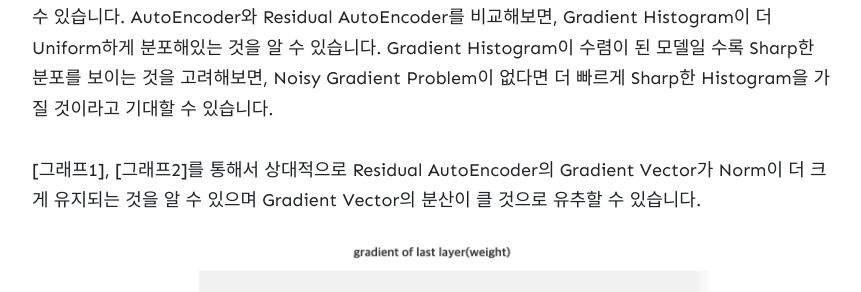
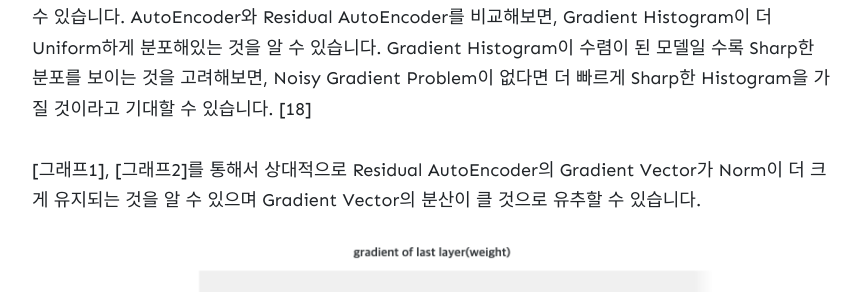
Before and after one commit to wowthemesnet/jekyll-theme-memoirs, a Jekyll site: the page built from _posts/2020-12-29-Gradient-Accumulation.md, in a window 1280 px wide and 900 px high, scrolled down 4158 px. Shown: the part 284-576 px from the top of the window, without its empty margins (208-1069 px from the left). Built offline with Jekyll 4.4.1, drawn with Linux system fonts in a browser that asks for light colours; nearby versions of some CDN libraries; formulas are drawn with MathJax 3; comment, search, counter and statistics services are not loaded; some of the changed text lies outside the part shown.

Commit message:
add reference

```diff
--- a/_posts/2020-12-29-Gradient-Accumulation.md
+++ b/_posts/2020-12-29-Gradient-Accumulation.md
@@ -132,7 +132,7 @@
 
 $\frac{d f_1(h_0)}{dh_0}, \frac{df_2(h_1)}{dh_0}, \cdots, \frac{df_{\ell}(h_{\ell - 1})}{dh_0}$ 각 요소들이 모두 유사한 스케일을 가진다고 가정해보면, 최소 레이어 수 배 만큼 큰 Variance을 가진다고 할 수 있습니다.
 
-실제로, AutoEncoder와 Residual AutoEncoder의 Gradient Histogram을 살펴보면, 명확한 차이를 알 수 있습니다. AutoEncoder와 Residual AutoEncoder를 비교해보면, Gradient Histogram이 더 Uniform하게 분포해있는 것을 알 수 있습니다. Gradient Histogram이 수렴이 된 모델일 수록 Sharp한 분포를 보이는 것을 고려해보면, Noisy Gradient Problem이 없다면 더 빠르게 Sharp한 Histogram을 가질 것이라고 기대할 수 있습니다.
+실제로, AutoEncoder와 Residual AutoEncoder의 Gradient Histogram을 살펴보면, 명확한 차이를 알 수 있습니다. AutoEncoder와 Residual AutoEncoder를 비교해보면, Gradient Histogram이 더 Uniform하게 분포해있는 것을 알 수 있습니다. Gradient Histogram이 수렴이 된 모델일 수록 Sharp한 분포를 보이는 것을 고려해보면, Noisy Gradient Problem이 없다면 더 빠르게 Sharp한 Histogram을 가질 것이라고 기대할 수 있습니다. [18]
 
 [그래프1], [그래프2]를 통해서 상대적으로 Residual AutoEncoder의 Gradient Vector가 Norm이 더 크게 유지되는 것을 알 수 있으며 Gradient Vector의 분산이 클 것으로 유추할 수 있습니다.
 
@@ -312,3 +312,5 @@
 <a name="ref-16">[16]</a>  [VISUALIZING THE LOSS LANDSCAPE OF NEURAL NETS[Websites], (2020, JAN 1)](https://www.cs.umd.edu/~tomg/projects/landscapes/)
 
 <a name="ref-17">[17]</a>  [Autoencoders — Escape the curse of dimensionality[Websites], (2020, JAN 1)](https://medium.com/@ronakchhatbar/autoencoders-bf135267e16e/)
+
+ <a name="ref-17">[18]</a>  [Exploring Gradients[Websites], (2020, JAN 29)]( https://wandb.ai/site/articles/exploring-gradients)
```
